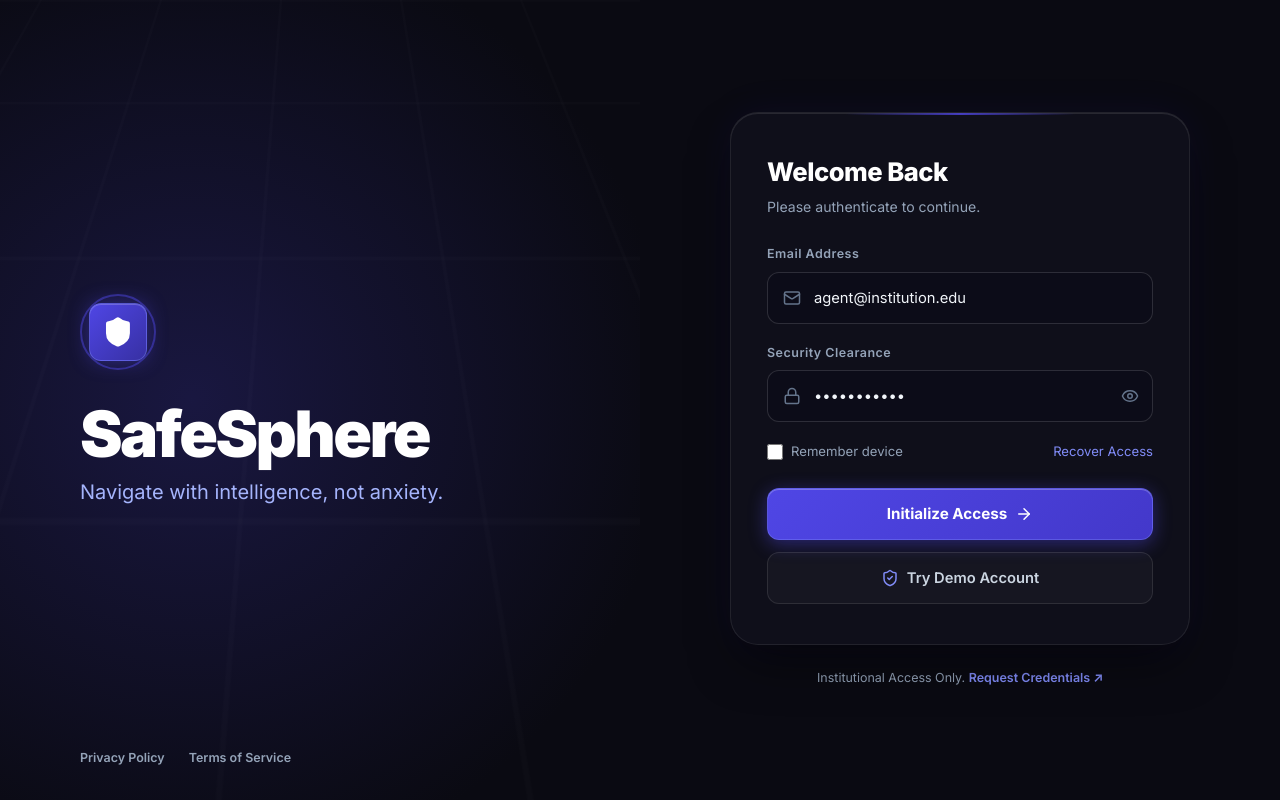
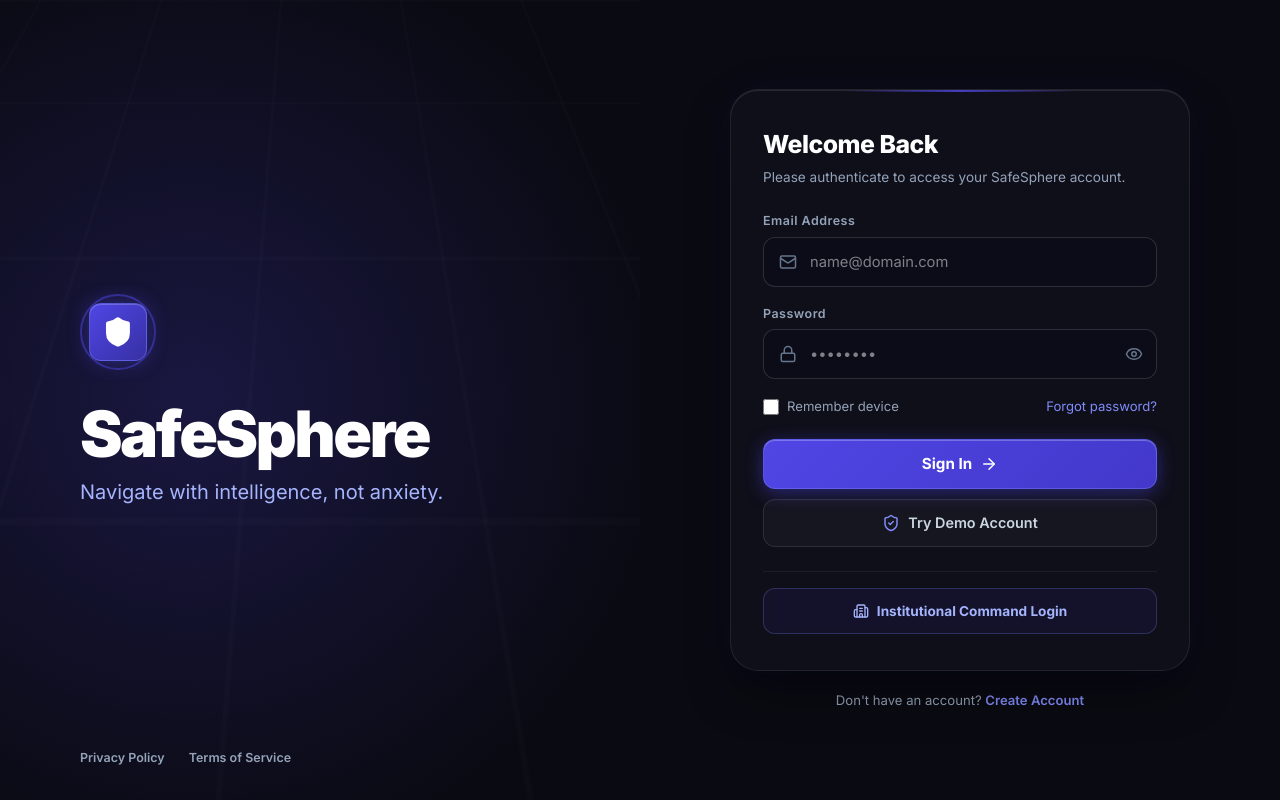
Before and after one commit to barterbrains/SafeSphere, a React (Vite) app in the folder frontend/: page /login in a window 1280 px wide. Built offline with nearby package versions, Linux system fonts and the light colour scheme.

Commit message:
fix: remove hardcoded prefilled credentials from LoginPage and add dedicated Institutional Command login button

```diff
--- a/frontend/src/pages/LoginPage.tsx
+++ b/frontend/src/pages/LoginPage.tsx
@@ -1,6 +1,6 @@
 import { useState } from 'react';
 import { useNavigate, Link } from 'react-router-dom';
-import { Mail, Lock, Eye, EyeOff, Shield, ArrowRight, ShieldCheck } from 'lucide-react';
+import { Mail, Lock, Eye, EyeOff, Shield, ArrowRight, ShieldCheck, Building2 } from 'lucide-react';
 import { apiFetch, setAuth } from '../utils';
 
 // Brand Shield Badge Component
@@ -24,8 +24,9 @@ function SafeSphereShieldLogo({ size = 44 }: { size?: number }) {
 
 export default function LoginPage() {
   const navigate = useNavigate();
-  const [email, setEmail] = useState('agent@institution.edu');
-  const [password, setPassword] = useState('password123');
+  // Clear prefilled values so users see clean placeholders
+  const [email, setEmail] = useState('');
+  const [password, setPassword] = useState('');
   const [showPassword, setShowPassword] = useState(false);
   const [remember, setRemember] = useState(false);
   const [loading, setLoading] = useState(false);
@@ -33,23 +34,22 @@ export default function LoginPage() {
 
   const handleLogin = async (e: React.FormEvent) => {
     e.preventDefault();
+    if (!email.trim() || !password.trim()) {
+      setError('Please enter your email and password.');
+      return;
+    }
+
     setLoading(true);
     setError('');
     try {
       const data = await apiFetch('/auth/login', {
         method: 'POST',
-        body: JSON.stringify({ email, password }),
+        body: JSON.stringify({ email: email.trim(), password: password.trim() }),
       });
       setAuth(data.token, data.user);
       navigate(data.user.role === 'institution' ? '/institution/overview' : '/home');
-    } catch {
-      localStorage.setItem('safesphere_token', 'demo-token-xyz');
-      localStorage.setItem('safesphere_user', JSON.stringify({
-        id: 'demo-user-123',
-        name: 'Command Agent',
-        role: 'consumer',
-      }));
-      navigate('/home');
+    } catch (err: any) {
+      setError(err?.message || 'Invalid credentials. Please check your email and password or use Demo.');
     } finally {
       setLoading(false);
     }
@@ -110,7 +110,7 @@ export default function LoginPage() {
         />
 
         <div style={{ position: 'relative', zIndex: 10, display: 'flex', flexDirection: 'column', gap: 32, maxWidth: 520 }}>
-          {/* Pulsing Shield Emblem in New Indigo */}
+          {/* Pulsing Shield Emblem in Rich Indigo */}
           <div style={{ position: 'relative', display: 'inline-flex', alignItems: 'center', justifyContent: 'center', width: 76, height: 76 }}>
             <div
               style={{
@@ -164,10 +164,10 @@ export default function LoginPage() {
               WebkitBackdropFilter: 'blur(24px)',
               border: '1px solid rgba(255, 255, 255, 0.08)',
               borderRadius: 28,
-              padding: '40px 36px',
+              padding: '36px 32px',
               display: 'flex',
               flexDirection: 'column',
-              gap: 28,
+              gap: 24,
               position: 'relative',
               overflow: 'hidden',
               boxShadow: '0 24px 50px -12px rgba(0, 0, 0, 0.6), 0 0 40px rgba(79, 70, 229, 0.08), inset 0 1px 0 rgba(255,255,255,0.1)',
@@ -185,19 +185,19 @@ export default function LoginPage() {
             }} />
 
             <div>
-              <h2 style={{ fontSize: '1.6rem', fontWeight: 800, color: '#FFFFFF', marginBottom: 4, letterSpacing: '-0.02em' }}>
+              <h2 style={{ fontSize: '1.55rem', fontWeight: 800, color: '#FFFFFF', marginBottom: 4, letterSpacing: '-0.02em' }}>
                 Welcome Back
               </h2>
-              <p style={{ color: '#94a3b8', fontSize: '0.88rem', margin: 0 }}>
-                Please authenticate to continue.
+              <p style={{ color: '#94a3b8', fontSize: '0.85rem', margin: 0 }}>
+                Please authenticate to access your SafeSphere account.
               </p>
             </div>
 
             {/* Form Section */}
-            <form onSubmit={handleLogin} style={{ display: 'flex', flexDirection: 'column', gap: 20 }}>
+            <form onSubmit={handleLogin} style={{ display: 'flex', flexDirection: 'column', gap: 18 }}>
 
               {/* Email Input */}
-              <div style={{ display: 'flex', flexDirection: 'column', gap: 8 }}>
+              <div style={{ display: 'flex', flexDirection: 'column', gap: 6 }}>
                 <label htmlFor="email" style={{ fontSize: '0.78rem', fontWeight: 600, color: '#94a3b8', letterSpacing: '0.04em' }}>
                   Email Address
                 </label>
@@ -211,10 +211,10 @@ export default function LoginPage() {
                     required
                     value={email}
                     onChange={(e) => setEmail(e.target.value)}
-                    placeholder="agent@institution.edu"
+                    placeholder="name@domain.com"
                     style={{
                       width: '100%',
-                      height: 52,
+                      height: 50,
                       borderRadius: 12,
                       padding: '0 16px 0 46px',
                       background: 'rgba(13, 13, 26, 0.8)',
@@ -241,9 +241,9 @@ export default function LoginPage() {
               </div>
 
               {/* Password Input */}
-              <div style={{ display: 'flex', flexDirection: 'column', gap: 8 }}>
+              <div style={{ display: 'flex', flexDirection: 'column', gap: 6 }}>
                 <label htmlFor="password" style={{ fontSize: '0.78rem', fontWeight: 600, color: '#94a3b8', letterSpacing: '0.04em' }}>
-                  Security Clearance
+                  Password
                 </label>
                 <div style={{ position: 'relative' }}>
                   <div style={{ position: 'absolute', left: 16, top: '50%', transform: 'translateY(-50%)', color: '#64748b', display: 'flex' }}>
@@ -258,7 +258,7 @@ export default function LoginPage() {
                     placeholder="••••••••"
                     style={{
                       width: '100%',
-                      height: 52,
+                      height: 50,
                       borderRadius: 12,
                       padding: '0 46px 0 46px',
                       background: 'rgba(13, 13, 26, 0.8)',
@@ -320,7 +320,7 @@ export default function LoginPage() {
                   <span>Remember device</span>
                 </label>
                 <Link to="#" style={{ color: '#818cf8', textDecoration: 'none', transition: 'color 0.15s' }}>
-                  Recover Access
+                  Forgot password?
                 </Link>
               </div>
 
@@ -337,14 +337,14 @@ export default function LoginPage() {
                 </div>
               )}
 
-              {/* Actions: Indigo Gradient Button */}
-              <div style={{ display: 'flex', flexDirection: 'column', gap: 12, marginTop: 6 }}>
+              {/* Actions: Sign In Button + Try Demo Account */}
+              <div style={{ display: 'flex', flexDirection: 'column', gap: 10, marginTop: 4 }}>
                 <button
                   type="submit"
                   disabled={loading}
                   style={{
                     width: '100%',
-                    height: 52,
+                    height: 50,
                     borderRadius: 12,
                     border: '1px solid rgba(129, 140, 248, 0.35)',
                     fontWeight: 700,
@@ -372,7 +372,7 @@ export default function LoginPage() {
                     e.currentTarget.style.background = 'linear-gradient(135deg, #4f46e5 0%, #4338ca 100%)';
                   }}
                 >
-                  <span>{loading ? 'Authenticating...' : 'Initialize Access'}</span>
+                  <span>{loading ? 'Signing in...' : 'Sign In'}</span>
                   <ArrowRight size={18} />
                 </button>
 
@@ -381,11 +381,11 @@ export default function LoginPage() {
                   onClick={handleDemoLogin}
                   style={{
                     width: '100%',
-                    height: 52,
+                    height: 48,
                     borderRadius: 12,
                     border: '1px solid rgba(255, 255, 255, 0.1)',
                     fontWeight: 600,
-                    fontSize: '0.92rem',
+                    fontSize: '0.9rem',
                     color: '#cbd5e1',
                     background: 'rgba(255, 255, 255, 0.03)',
                     display: 'flex',
@@ -410,13 +410,57 @@ export default function LoginPage() {
                   <span>Try Demo Account</span>
                 </button>
               </div>
+
+              {/* Dedicated Institutional Login Button in Card */}
+              <div style={{
+                marginTop: 6,
+                paddingTop: 16,
+                borderTop: '1px solid rgba(255, 255, 255, 0.06)',
+                display: 'flex',
+                flexDirection: 'column',
+                gap: 8,
+              }}>
+                <button
+                  type="button"
+                  onClick={() => navigate('/institution/login')}
+                  style={{
+                    width: '100%',
+                    height: 46,
+                    borderRadius: 12,
+                    border: '1px solid rgba(129, 140, 248, 0.25)',
+                    fontWeight: 700,
+                    fontSize: '0.85rem',
+                    color: '#a5b4fc',
+                    background: 'rgba(79, 70, 229, 0.08)',
+                    display: 'flex',
+                    alignItems: 'center',
+                    justifyContent: 'center',
+                    gap: 8,
+                    cursor: 'pointer',
+                    transition: 'all 0.15s',
+                  }}
+                  onMouseEnter={(e) => {
+                    e.currentTarget.style.background = 'rgba(79, 70, 229, 0.16)';
+                    e.currentTarget.style.borderColor = 'rgba(129, 140, 248, 0.5)';
+                    e.currentTarget.style.color = '#ffffff';
+                  }}
+                  onMouseLeave={(e) => {
+                    e.currentTarget.style.background = 'rgba(79, 70, 229, 0.08)';
+                    e.currentTarget.style.borderColor = 'rgba(129, 140, 248, 0.25)';
+                    e.currentTarget.style.color = '#a5b4fc';
+                  }}
+                >
+                  <Building2 size={16} />
+                  <span>Institutional Command Login</span>
+                </button>
+              </div>
             </form>
           </div>
 
-          <div style={{ marginTop: 24, textAlign: 'center', fontSize: '0.78rem', color: '#94a3b8' }}>
-            <span>Institutional Access Only. </span>
-            <Link to="/institution/overview" style={{ color: '#818cf8', textDecoration: 'none', fontWeight: 600 }}>
-              Request Credentials ↗
+          <div style={{ marginTop: 20, textAlign: 'center', fontSize: '0.82rem', color: '#94a3b8' }}>
+            <span>Don't have an account? </span>
+            <Link to="/register" style={{ color: '#818cf8', textDecoration: 'none', fontWeight: 600 }}>
+              Create Account
             </Link>
           </div>
 
```
